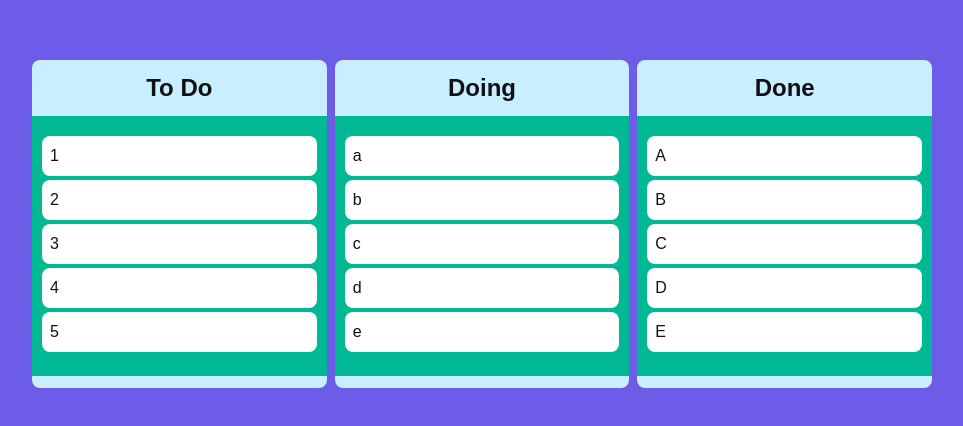
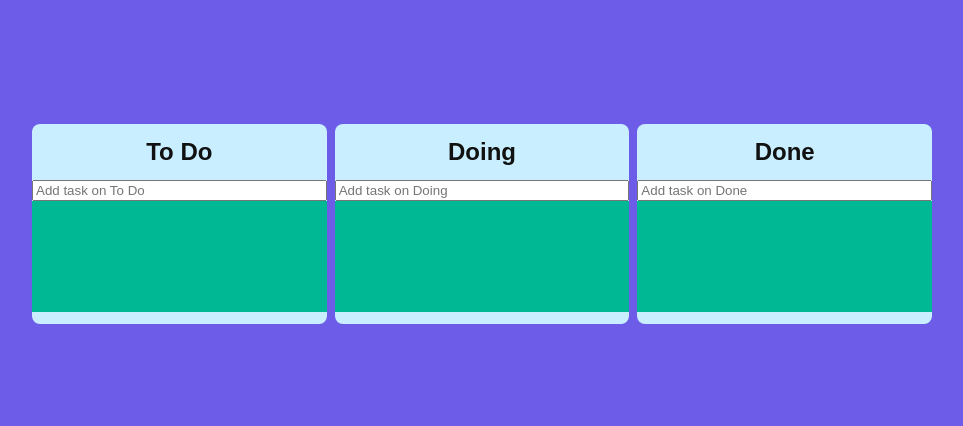
Before and after one commit to guiltygear12/masterclass-todolist, a React (Create React App) app: page / in a window 1280 px wide. Shown: the part 176-602 px from the top of the page, without its empty margins (158-1121 px from the left). Built offline with nearby package versions, Linux system fonts and the light colour scheme.

Commit message:
7챕터 완료

```diff
--- a/src/App.tsx
+++ b/src/App.tsx
@@ -29,16 +29,12 @@ function App() {
     const { destination, draggableId, source } = info;
     if (!destination) return;
     if (destination?.droppableId === source.droppableId) {
-      // 같은 보드 이동
-      // 1. 새로운 배열에 복사
       setToDos((allBoards) => {
         console.log('같은디용?');
-        // 모든 보드를 불러온뒤 출발지점의 보드만 남긴다
         const boardCopy = [...allBoards[source.droppableId]];
-        // 1. 움직인 아이템을 기존 배열에서 삭제한다
+        const taskObj = boardCopy[source.index];
         boardCopy.splice(source.index, 1);
-        // 2. 삭제된 아이템을 새로운 배열에 추가한다
-        boardCopy.splice(destination.index, 0, draggableId);
+        boardCopy.splice(destination.index, 0, taskObj);
         return {
           ...allBoards,
           [source.droppableId]: boardCopy,
@@ -50,8 +46,9 @@ function App() {
       setToDos((allBoards) => {
         const FromBoardCopy = [...allBoards[source.droppableId]];
         const ToBoardCopy = [...allBoards[destination.droppableId]];
+        const taskObj = FromBoardCopy[source.index];
         FromBoardCopy.splice(source.index, 1);
-        ToBoardCopy.splice(destination.index, 0, draggableId);
+        ToBoardCopy.splice(destination.index, 0, taskObj);
         return {
           ...allBoards,
           [source.droppableId]: FromBoardCopy,
--- a/src/Components/Board.tsx
+++ b/src/Components/Board.tsx
@@ -1,11 +1,9 @@
 import { Droppable } from 'react-beautiful-dnd';
 import DraggableCard from './DraggableCard';
 import styled from 'styled-components';
-
-interface IAreaProps {
-  isDraggingFromThis: boolean;
-  isDraggingOver: boolean;
-}
+import { useForm } from 'react-hook-form';
+import { IAreaProps, IBoardProps, IForm, ITodo, toDoState } from '../atoms';
+import { useSetRecoilState } from 'recoil';
 
 const Wrapper = styled.div`
   padding: 16px 0 12px;
@@ -27,20 +25,39 @@ const Area = styled.div<IAreaProps>`
   flex-grow: 1;
   transition: all 0.3s;
 `;
-interface IBoardProps {
-  toDos: string[];
-  boardId: string;
-}
+const From = styled.form`
+  width: 100%;
+  input {
+    width: 100%;
+  }
+`;
 
 function Board({ toDos, boardId }: IBoardProps) {
+  const setToDos = useSetRecoilState(toDoState);
+  const { register, setValue, handleSubmit } = useForm<IForm>();
+  const onValid = ({ toDo }: IForm) => {
+    const newToDo = {
+      id: Date.now(),
+      text: toDo,
+    };
+    setToDos((allBoards) => {
+      return {
+        ...allBoards,
+        [boardId]: [newToDo, ...allBoards[boardId]],
+      };
+    });
+  };
   return (
     <Wrapper>
       <Title> {boardId} </Title>
+      <From onSubmit={handleSubmit(onValid)}>
+        <input {...register('toDo', { required: true })} type="text" placeholder={`Add task on ${boardId}`} />
+      </From>
       <Droppable droppableId={boardId}>
         {(provided, snapshot) => (
           <Area isDraggingOver={snapshot.isDraggingOver} isDraggingFromThis={Boolean(snapshot.draggingFromThisWith)} ref={provided.innerRef} {...provided.droppableProps}>
             {toDos.map((toDo, index) => (
-              <DraggableCard key={toDo} index={index} toDo={toDo} />
+              <DraggableCard key={toDo.id} index={index} toDoId={toDo.id} toDoText={toDo.text} />
             ))}
             {provided.placeholder}
           </Area>
--- a/src/Components/DraggableCard.tsx
+++ b/src/Components/DraggableCard.tsx
@@ -11,16 +11,17 @@ const Card = styled.div<{ isDragging: boolean }>`
 `;
 
 interface IDraggableCardProps {
-  toDo: string;
+  toDoId: number;
+  toDoText: string;
   index: number;
 }
 
-function DraggableCard({ toDo, index }: IDraggableCardProps) {
+function DraggableCard({ toDoId, toDoText, index }: IDraggableCardProps) {
   return (
-    <Draggable key={toDo} draggableId={toDo} index={index}>
+    <Draggable key={toDoText} draggableId={toDoId + ''} index={index}>
       {(provided, snapshot) => (
         <Card isDragging={snapshot.isDragging} ref={provided.innerRef} {...provided.draggableProps} {...provided.dragHandleProps}>
-          {toDo}
+          {toDoText}
         </Card>
       )}
     </Draggable>
--- a/src/atoms.ts
+++ b/src/atoms.ts
@@ -1,14 +1,29 @@
 import { atom, selector } from 'recoil';
 
-interface IToDoState {
-  [key: string]: string[];
+export interface ITodo {
+  id: number;
+  text: string;
 }
 
+interface IToDoState {
+  [key: string]: ITodo[];
+}
+export interface IBoardProps {
+  toDos: ITodo[];
+  boardId: string;
+}
+export interface IForm {
+  toDo: string;
+}
+export interface IAreaProps {
+  isDraggingFromThis: boolean;
+  isDraggingOver: boolean;
+}
 export const toDoState = atom<IToDoState>({
   key: 'toDo',
   default: {
-    'To Do': ['1', '2', '3', '4', '5'],
-    Doing: ['a', 'b', 'c', 'd', 'e'],
-    Done: ['A', 'B', 'C', 'D', 'E'],
+    'To Do': [],
+    Doing: [],
+    Done: [],
   },
 });
```
Also changed, not shown: src/Components/TrashCan.tsx (added, +23 -0 lines).
